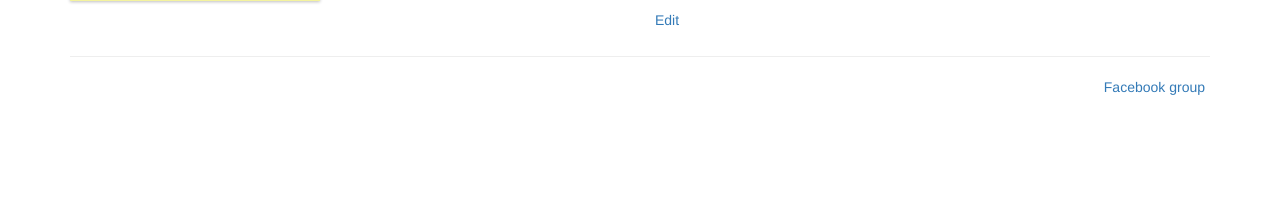
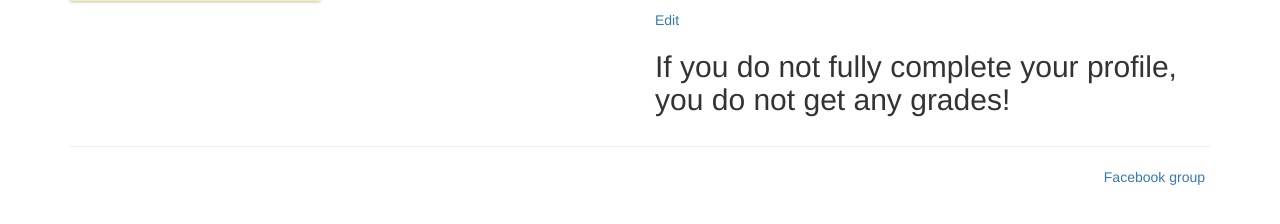
Before and after one commit to infoclock/OlympicTracker, a Django app: page /member/ in a window 1280 px wide. Shown: the part 207-431 px from the top of the page. Run offline with Django 3.2, Linux system fonts and the light colour scheme; the visitor is signed in with stand-in values (Sample User, id 1); some libraries are stand-ins or nearby versions.

Commit message:
Add big message about completing profile

```diff
--- a/allauthdemo/templates/member/member-index.html
+++ b/allauthdemo/templates/member/member-index.html
@@ -24,6 +24,7 @@
         <li>Email: <strong>{{user.email}}</strong></li>
       </ul>
       <a href="{% url 'account_profile' %}">Edit</a>
+      <h2>If you do not fully complete your profile, you do not get any grades!</h2>
     </div>
   </div>
 </div>
```
